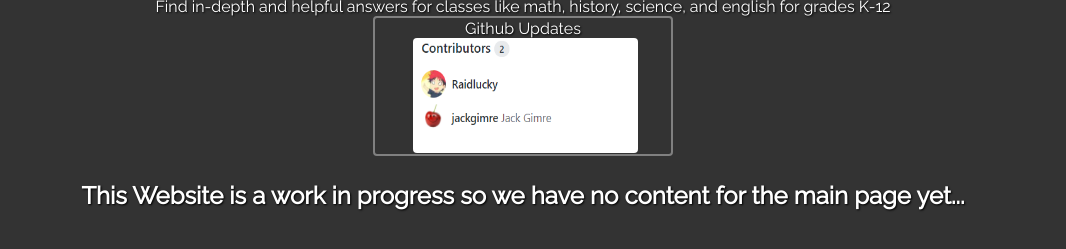
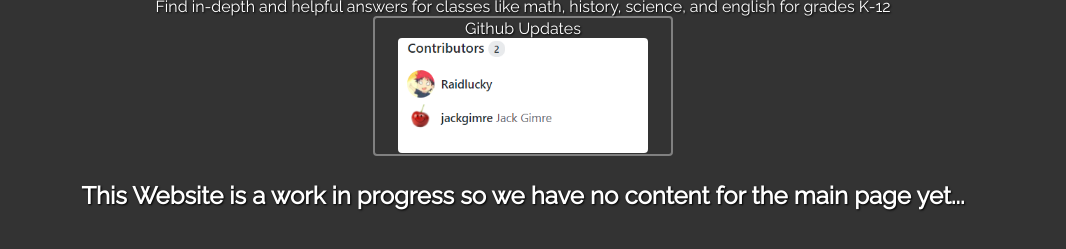
Before and after one commit to BanZ-Development/eAcademia, a website: page index.html in a window 1280 px wide. Shown: the part 137-386 px from the top of the page, without its empty margins (117-1183 px from the left). Drawn offline with Linux system fonts and the light colour scheme.

Commit message:
initial commit

```diff
--- a/css/home.css
+++ b/css/home.css
@@ -99,9 +99,9 @@ button:hover {
 .img {
     border-radius: 4px;
     display: block;
-    width: 225px;
+    width: 250px;
     height: 115px;
-    margin-left: 38px;
+    margin-left: 23px;
     margin-right: auto;
     text-align: center;
     align-content: center;
```
